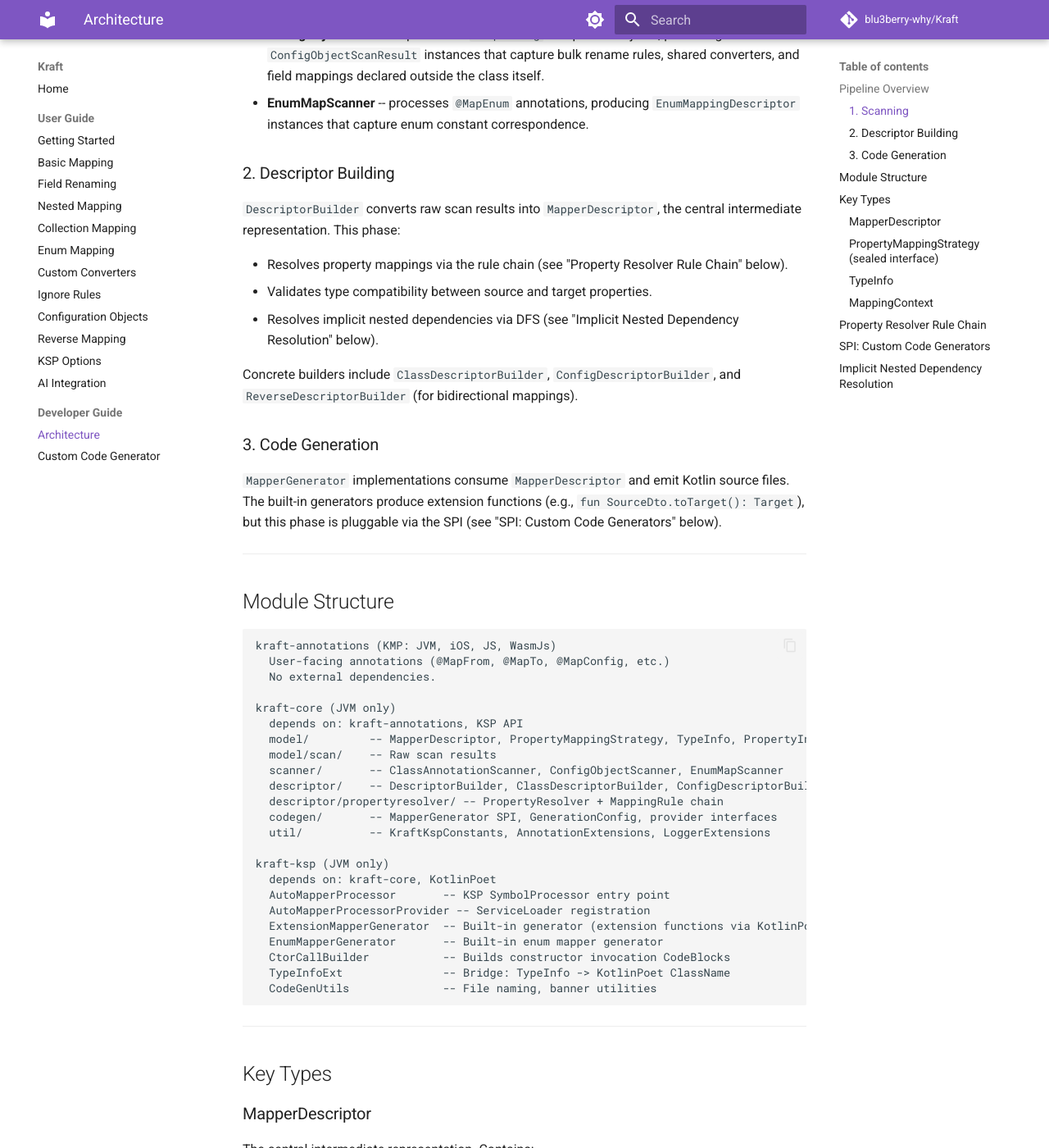
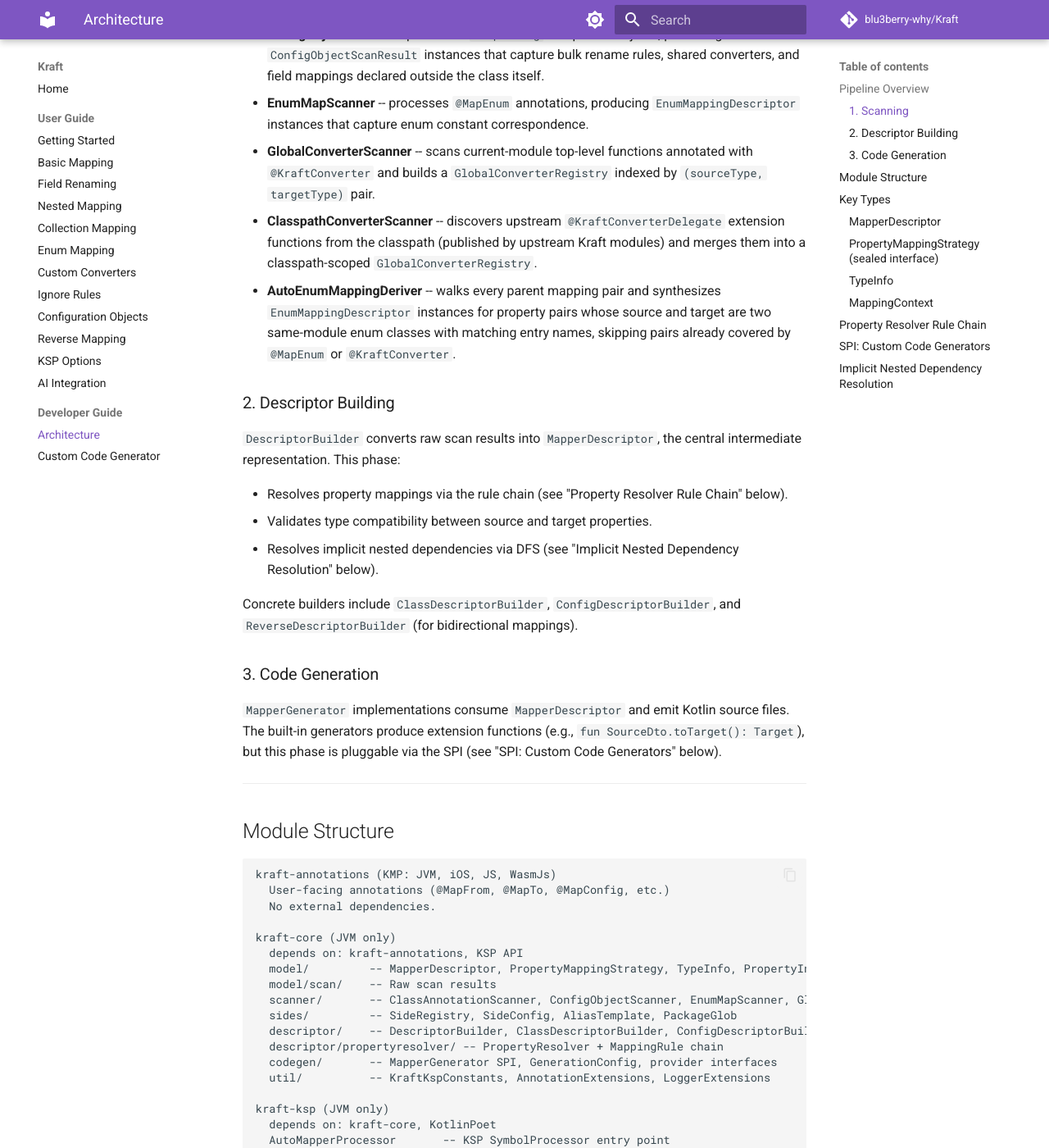
Before and after one commit to blu3berry-why/Kraft, an MkDocs documentation site: the page built from docs/developer-guide/architecture.md, in a window 1280 px wide and 1400 px high, scrolled down 704 px. Shown: the whole window at 82% size. Built offline with MkDocs 1.6.1 and Material for MkDocs 9.7.7, drawn with Linux system fonts in a browser that asks for light colours; comment, search, counter and statistics services are not loaded; some of the changed text lies outside the part shown.

Commit message:
docs(architecture): refresh scanner list, MapperDescriptor fields, sides/ module
- Scanning section now lists all six scanner-style components in the
  pipeline (added GlobalConverterScanner, ClasspathConverterScanner,
  AutoEnumMappingDeriver).
- MapperDescriptor field list includes aliasEmitMode (shipped with
  side-aliases; defaults to AliasEmitMode.INHERIT).
- TypeInfo.qualifiedName description corrected: it delegates to KSP
  rather than naively concatenating package and simple name.
- kraft-core module structure adds the processor/sides/ directory
  (SideRegistry, SideConfig, AliasTemplate, PackageGlob).

```diff
--- a/docs/developer-guide/architecture.md
+++ b/docs/developer-guide/architecture.md
@@ -25,6 +25,9 @@ Scanners read KSP symbols and produce raw scan results. Each scanner is responsi
 - **ClassAnnotationScanner** -- processes `@MapFrom` and `@MapTo` annotations on data classes, producing `ClassMappingScanResult` instances that capture source/target types, field-level overrides, converters, and ignored properties.
 - **ConfigObjectScanner** -- processes `@MapConfig` companion objects, producing `ConfigObjectScanResult` instances that capture bulk rename rules, shared converters, and field mappings declared outside the class itself.
 - **EnumMapScanner** -- processes `@MapEnum` annotations, producing `EnumMappingDescriptor` instances that capture enum constant correspondence.
+- **GlobalConverterScanner** -- scans current-module top-level functions annotated with `@KraftConverter` and builds a `GlobalConverterRegistry` indexed by `(sourceType, targetType)` pair.
+- **ClasspathConverterScanner** -- discovers upstream `@KraftConverterDelegate` extension functions from the classpath (published by upstream Kraft modules) and merges them into a classpath-scoped `GlobalConverterRegistry`.
+- **AutoEnumMappingDeriver** -- walks every parent mapping pair and synthesizes `EnumMappingDescriptor` instances for property pairs whose source and target are two same-module enum classes with matching entry names, skipping pairs already covered by `@MapEnum` or `@KraftConverter`.
 
 ### 2. Descriptor Building
 
@@ -53,7 +56,8 @@ kraft-core (JVM only)
   depends on: kraft-annotations, KSP API
   model/         -- MapperDescriptor, PropertyMappingStrategy, TypeInfo, PropertyInfo, MapperId
   model/scan/    -- Raw scan results
-  scanner/       -- ClassAnnotationScanner, ConfigObjectScanner, EnumMapScanner
+  scanner/       -- ClassAnnotationScanner, ConfigObjectScanner, EnumMapScanner, GlobalConverterScanner, ClasspathConverterScanner, AutoEnumMappingDeriver
+  sides/         -- SideRegistry, SideConfig, AliasTemplate, PackageGlob
   descriptor/    -- DescriptorBuilder, ClassDescriptorBuilder, ConfigDescriptorBuilder, ReverseDescriptorBuilder
   descriptor/propertyresolver/ -- PropertyResolver + MappingRule chain
   codegen/       -- MapperGenerator SPI, GenerationConfig, provider interfaces
@@ -83,6 +87,7 @@ The central intermediate representation. Contains:
 - `propertyMappings: List<PropertyMappingStrategy>` -- resolved strategy for each target property.
 - `nestedMappings: List<NestedMappingDescriptor>` -- child mapper dependencies.
 - `converters: List<ConverterDescriptor>` -- `@MapUsing` converter functions. Each carries a `resolvedDirection` (`AUTO`, `FORWARD`, or `REVERSE`) for directional filtering when `@MapReverse` is active.
+- `aliasEmitMode: AliasEmitMode` -- controls whether and how the side-alias delegate is emitted; defaults to `INHERIT`.
 
 ### PropertyMappingStrategy (sealed interface)
 
@@ -104,7 +109,7 @@ Wraps a KSP type with metadata:
 - `declaration: KSClassDeclaration` -- KSP class declaration.
 - `ksType: KSType` -- resolved type for equality checks.
 - `packageName / simpleName` -- plain strings (no KotlinPoet dependency in kraft-core).
-- `qualifiedName` -- computed: `"$packageName.$simpleName"`.
+- `qualifiedName` -- delegates to KSP's `declaration.qualifiedName?.asString()`, which correctly handles nested types; falls back to `"$packageName.$simpleName"` only for anonymous or local declarations.
 - `isNullable: Boolean`.
 
 ### MappingContext
```
